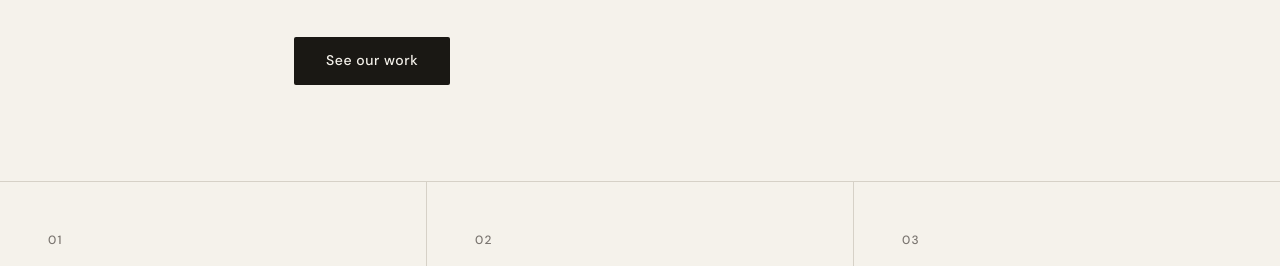
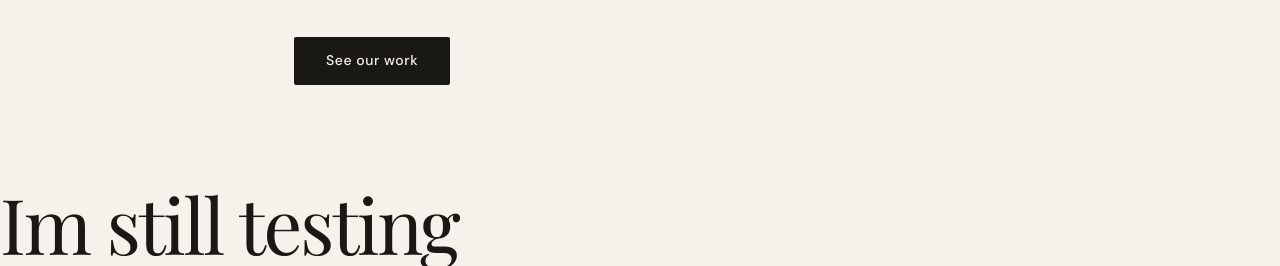
Before and after one commit to David-Odesomi/Devops_Test, a plain HTML site: page index.html in a window 1280 px wide. Shown: the part 534-800 px from the top of the page. Drawn offline with nearby package versions, Linux system fonts and the light colour scheme.

```diff
--- a/index.html
+++ b/index.html
@@ -25,6 +25,8 @@
     <a href="#" class="btn">See our work</a>
   </header>
 
+  <h1>Im still testing</h1>
+
   <section class="cards">
     <div class="card">
       <span class="number">01</span>
```
